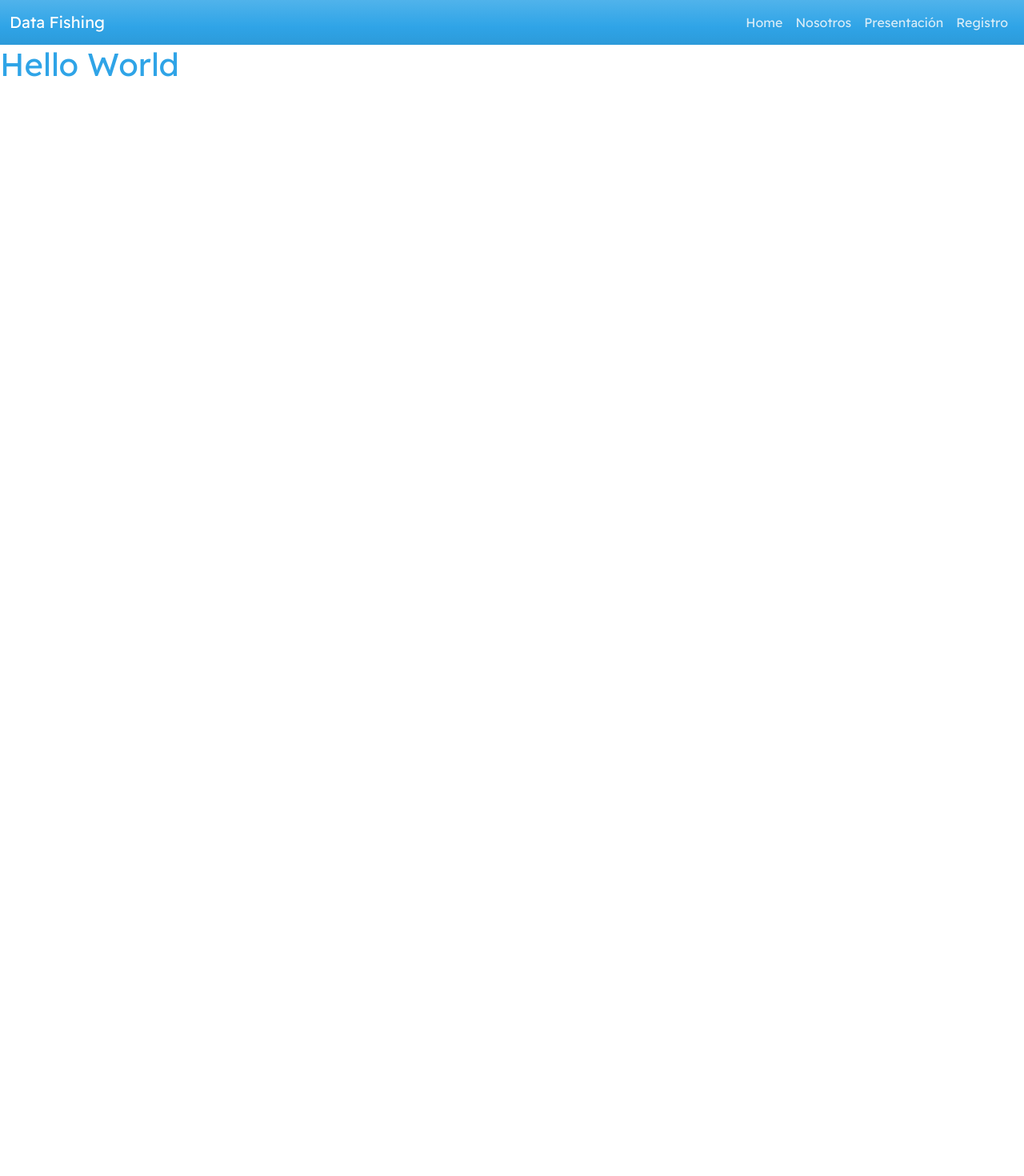
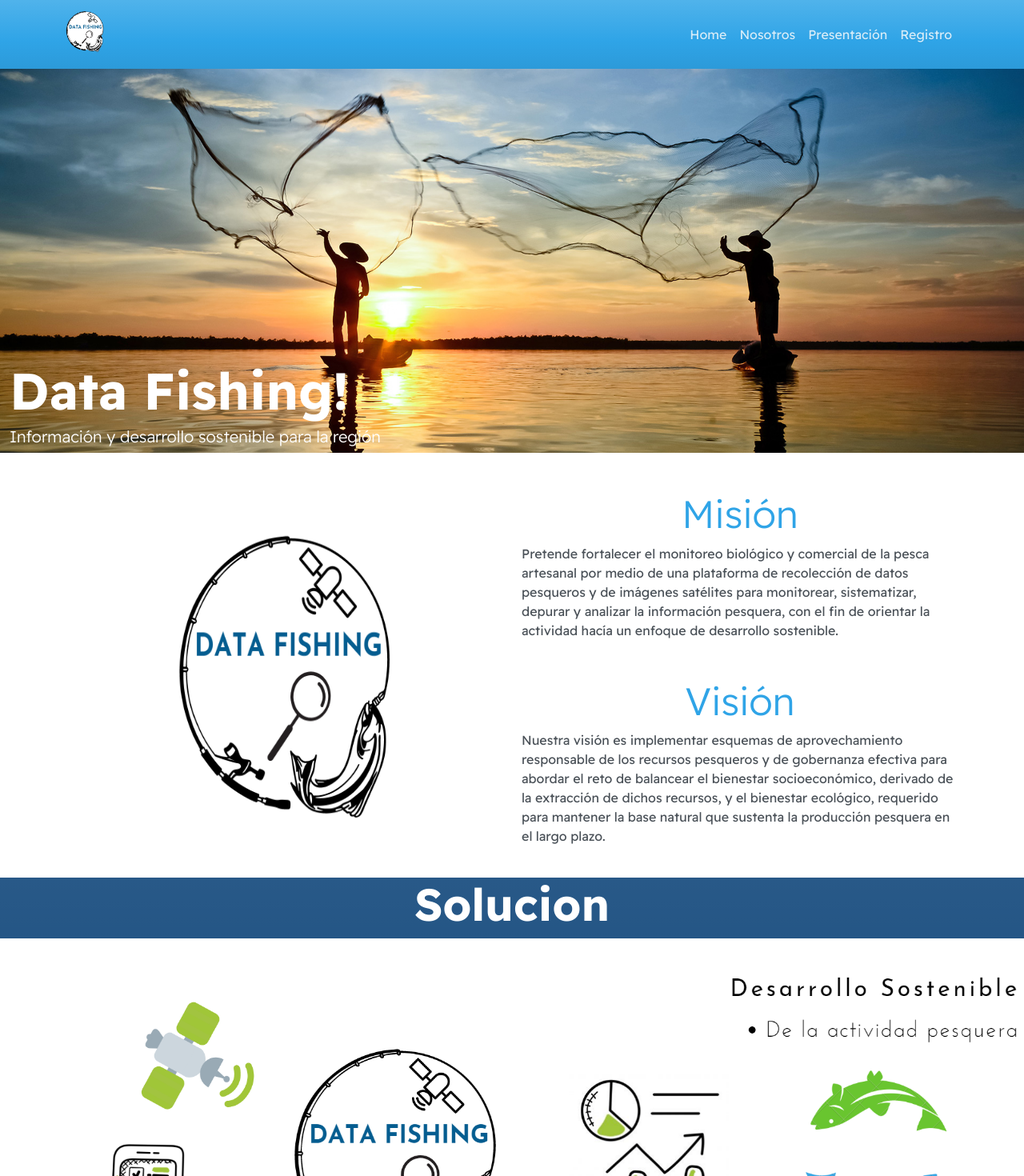
Before and after one commit to Diegocs2410/frontend-triton, a React (Create React App) app: page / in a window 1280 px wide. Shown: the top 1470 px of the page at 80% size. Before the commit the page ends 800 px from the top, so only its background shows below. Built offline with nearby package versions, Linux system fonts and the light colour scheme.

Commit message:
Header, Main, Navbar and solution

```diff
--- a/src/App.js
+++ b/src/App.js
@@ -1,10 +1,15 @@
+import Header from "./components/Header";
+import Main from "./components/Main";
 import Navbar from "./components/Navbar";
+import Solucion from "./components/Solucion";
 
 function App() {
   return (
     <>
       <Navbar />
-      <h1>Hello World</h1>
+      <Header />
+      <Main />
+      <Solucion />
     </>
   );
 }
--- /dev/null
+++ b/src/components/Header.jsx
@@ -0,0 +1,16 @@
+const Header = () => {
+  return (
+    <header className="header text-white position-relative">
+      <div className="container position-absolute title-header">
+        <h2 className="text-white display-3 fw-bold text-capitalize mb-1 ">
+          Data fishing!
+        </h2>
+        <p className="lead mb-1">
+          Información y desarrollo sostenible para la región
+        </p>
+      </div>
+    </header>
+  );
+};
+
+export default Header;
--- /dev/null
+++ b/src/components/Main.jsx
@@ -0,0 +1,37 @@
+import imgMain from "../img/header/DataFishing.PNG";
+const Main = () => {
+  return (
+    <section className="container">
+      <div className="row mt-2 mt-md-5">
+        <div className="col-md-6 justify-content-center align-content-center d-flex">
+          <img
+            src={imgMain}
+            alt="Imagen principal Data Fishing"
+            className="img-fluid w-50 my-5 mt-5"
+          />
+        </div>
+        <div className="col-md-6">
+          <h2 className="display-5 text-center">Misión</h2>
+          <p className="">
+            Pretende fortalecer el monitoreo biológico y comercial de la pesca
+            artesanal por medio de una plataforma de recolección de datos
+            pesqueros y de imágenes satélites para monitorear, sistematizar,
+            depurar y analizar la información pesquera, con el fin de orientar
+            la actividad hacía un enfoque de desarrollo sostenible.{" "}
+          </p>
+          <h2 className="display-5 text-center mt-5">Visión</h2>
+          <p className="">
+            Nuestra visión es implementar esquemas de aprovechamiento
+            responsable de los recursos pesqueros y de gobernanza efectiva para
+            abordar el reto de balancear el bienestar socioeconómico, derivado
+            de la extracción de dichos recursos, y el bienestar ecológico,
+            requerido para mantener la base natural que sustenta la producción
+            pesquera en el largo plazo.
+          </p>
+        </div>
+      </div>
+    </section>
+  );
+};
+
+export default Main;
--- a/src/components/Navbar.jsx
+++ b/src/components/Navbar.jsx
@@ -1,12 +1,17 @@
+import BrandImg from "../img/header/DataFishing2.png";
 const Navbar = () => {
   return (
-    <nav class="navbar navbar-expand-md navbar-dark bg-primary">
-      <div class="container-fluid">
-        <a class="navbar-brand" href="/">
-          Data Fishing
+    <nav className="navbar navbar-expand-md navbar-dark bg-primary">
+      <div className="container">
+        <a className="navbar-brand" href="/">
+          <img
+            src={BrandImg}
+            alt="Imagen Titulo Data Fishing"
+            className="figure-img img-fluid rounded img-brand"
+          />
         </a>
         <button
-          class="navbar-toggler"
+          className="navbar-toggler"
           type="button"
           data-bs-toggle="collapse"
           data-bs-target="#navbarColor01"
@@ -14,29 +19,29 @@ const Navbar = () => {
           aria-expanded="false"
           aria-label="Toggle navigation"
         >
-          <span class="navbar-toggler-icon"></span>
+          <span className="navbar-toggler-icon"></span>
         </button>
 
-        <div class="collapse navbar-collapse" id="navbarColor01">
-          <ul class="navbar-nav ms-auto">
-            <li class="nav-item active">
-              <a class="nav-link" href="/">
+        <div className="collapse navbar-collapse" id="navbarColor01">
+          <ul className="navbar-nav ms-auto">
+            <li className="nav-item active">
+              <a className="nav-link" href="/">
                 Home
-                <span class="visually-hidden">(current)</span>
+                <span className="visually-hidden">(current)</span>
               </a>
             </li>
-            <li class="nav-item">
-              <a class="nav-link" href="/">
+            <li className="nav-item">
+              <a className="nav-link" href="/">
                 Nosotros
               </a>
             </li>
-            <li class="nav-item">
-              <a class="nav-link" href="/">
+            <li className="nav-item">
+              <a className="nav-link" href="/">
                 Presentación
               </a>
             </li>
-            <li class="nav-item">
-              <a class="nav-link" href="/">
+            <li className="nav-item">
+              <a className="nav-link" href="/">
                 Registro
               </a>
             </li>
--- /dev/null
+++ b/src/components/Solucion.jsx
@@ -0,0 +1,11 @@
+import imgSolution from "../img/index/Solución.PNG";
+const Solucion = () => {
+  return (
+    <section className="bg-info bg-gradient">
+      <h2 className="text-center fw-bold display-4 mt-2 mt-md-4">Solucion</h2>
+      <img src={imgSolution} alt="Imagen solución" className="img-fluid" />
+    </section>
+  );
+};
+
+export default Solucion;
--- a/src/styles/index.css
+++ b/src/styles/index.css
@@ -1,3 +1,19 @@
 body {
   font-family: "Readex pro", sans-serif;
 }
+
+.img-brand {
+  width: 3rem;
+}
+
+header {
+  background-image: url("../img/header/pesca-tradicional.jpg");
+  width: 100%;
+  height: 60vh;
+  background-position: center center;
+  background-size: cover;
+}
+.title-header {
+  content: "";
+  bottom: 1px;
+}
```
